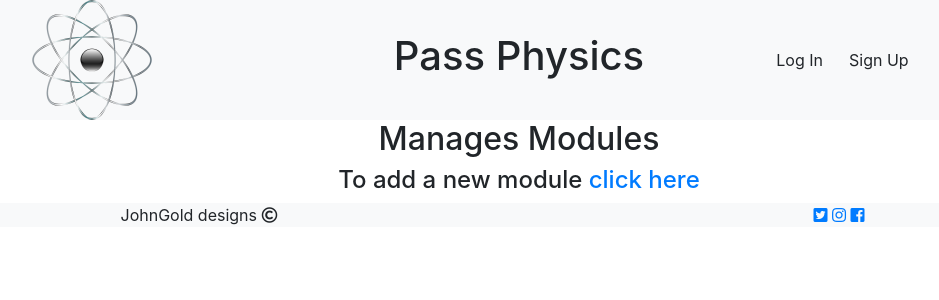
After one commit to JohnGC1510/milestone_project_3, a Flask app: page /manage_modules in a window 1280 px wide. The commit adds this page. Shown: the top 300 px of the page, without its empty margins (121-1060 px from the left). Run offline with Flask 2, Linux system fonts and the light colour scheme; data that the repository does not hold is empty; some libraries are stand-ins or nearby versions.

Commit message:
With current build Admin now has access to full CRUD functionallity to all  questions from the admin profile page and the admin has been given  full CRUD functionallity to the modules in the manage modules page

```diff
--- a/app.py
+++ b/app.py
@@ -52,8 +52,8 @@ def add_question():
         mongo.db.questions.insert_one(question)
         flash("question successfully added")
         return redirect(url_for("profile", user=session["user"]))
-
-    return render_template("add_question.html")
+    modules = mongo.db.modules.find()
+    return render_template("add_question.html", modules=modules)
 
 
 @app.route("/edit_question/<question_id>", methods=["GET", "POST"])
@@ -75,8 +75,10 @@ def edit_question(question_id):
         return redirect(url_for("profile", user=session["user"]))
 
     question = mongo.db.questions.find_one({"_id": ObjectId(question_id)})
+    modules = mongo.db.modules.find()
 
-    return render_template("edit_question.html", question=question)
+    return render_template("edit_question.html",
+                           modules=modules, question=question)
 
 
 @app.route("/delete_question/<question_id>")
@@ -85,6 +87,48 @@ def delete_question(question_id):
     flash("Question has been deleted")
 
     return redirect(url_for("profile", user=session["user"]))
+
+
+@app.route("/manage_modules", methods=["GET", "POST"])
+def manage_modules():
+    modules = mongo.db.modules.find()
+    return render_template("manage_modules.html", modules=modules)
+
+
+@app.route("/add_module", methods=["GET", "POST"])
+def add_module():
+    if request.method == "POST":
+        module = {
+            "module_name": request.form.get("module_name").lower()
+        }
+        mongo.db.modules.insert_one(module)
+        return redirect(url_for("manage_modules"))
+
+    return render_template("add_module.html")
+
+
+@app.route("/edit_module/<module_id>", methods=["GET", "POST"])
+def edit_module(module_id):
+    if request.method == "POST":
+        module_edit = {
+            "module_name": request.form.get("module_name").lower()
+        }
+        mongo.db.modules.update(
+            {"_id": ObjectId(module_id)},
+            module_edit
+        )
+        flash("Module has been updated")
+        return redirect(url_for("manage_modules"))
+
+    module = mongo.db.modules.find_one({"_id": ObjectId(module_id)})
+    return render_template("edit_module.html", module=module)
+
+
+@app.route("/delete_module/<module_id>")
+def delete_module(module_id):
+    mongo.db.modules.remove({"_id": ObjectId(module_id)})
+    flash("Module deleted successfully")
+    return redirect(url_for("manage_modules"))
 
 
 @app.route("/register", methods=["GET", "POST"])
--- a/templates/base.html
+++ b/templates/base.html
@@ -31,10 +31,11 @@
                                 <li class="nav-item"><a class="btn" href="{{ url_for('profile', user=session['user']) }}">Home</a></li>
                                 <li class="nav-item"><a class="btn" href="#">All Questions</a></li>
                                 <li class="nav-item"><a class="btn" href="#">Class</a></li>
+                                {% if session.user == "admin" %}
+                                    <li class="nav-item"><a class="btn" href="{{ url_for('manage_modules') }}">Manage Modules</a></li>
+                                {% endif %}
                                 <li class="nav-item"><a class="btn" href="{{ url_for('logout') }}">Log Out</a></li>
-                                {% if session.user == "admin" %}
-                                    <li class="nav-item"><a class="btn" href="#">Manage Modules</a></li>
-                                {% endif %}
+
                             {% else %}
                                 <li class="nav-item"><a class="btn" href="{{ url_for('login') }}">Log In</a></li>
                                 <li class="nav-item"><a class="btn" href="{{ url_for('register') }}">Sign Up</a></li>
--- /dev/null
+++ b/templates/manage_modules.html
@@ -0,0 +1,23 @@
+{% extends "base.html" %}
+{% block content %}
+    <div class="text-center">
+    <h2>Manages Modules</h2>
+    <h4>To add a new module <a href="{{ url_for('add_module') }}">click here</a></h4>
+    </div>
+    <div class="container">
+        <div class="row">
+            {% for module in modules %}
+             <div class="col-sm-3 d-inline-block">
+                <div class="card">
+                    <div class="card-body">
+                        <h5 class="card-title">{{ module.module_name }}</h5>
+                        <a href="{{ url_for('edit_module', module_id=module._id) }}" class="btn btn-primary">Edit</a>
+                        <a href="{{ url_for('delete_module', module_id=module._id) }}" class="btn btn-primary">Delete</a>
+                    </div>
+                </div>
+            </div>
+            {% endfor %}
+        </div>
+    </div>
+
+{% endblock %}
```
Also changed, not shown: templates/add_module.html (added, +22 -0 lines), templates/add_question.html (+5 -11 lines), templates/edit_module.html (added, +22 -0 lines), templates/edit_question.html (+9 -10 lines), templates/profile.html (+34 -3 lines), templates/register.html (line endings or trailing spaces).
